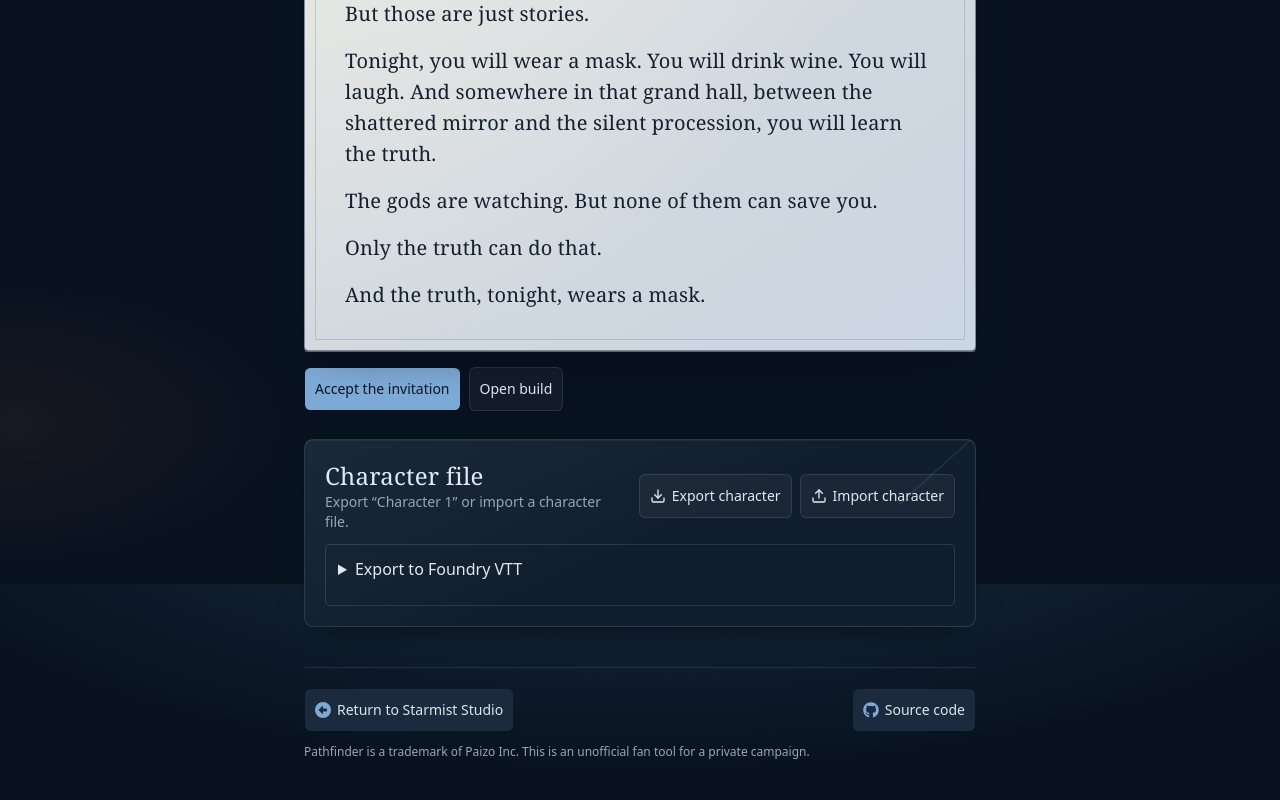
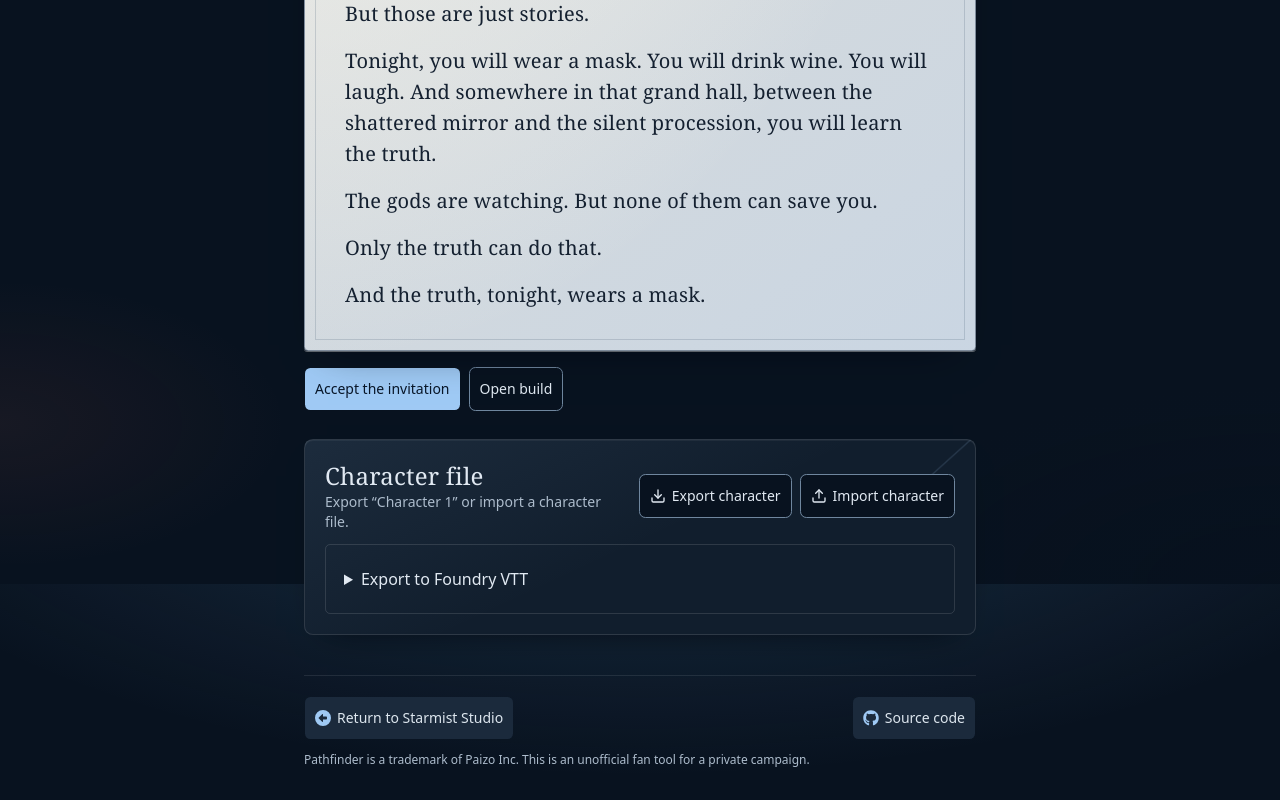
Before and after one commit to starbornone/masque-of-shattered-mirrors, a React (Vite) app: page / in a window 1280 px wide. Shown: the part 1016-1816 px from the top of the page. Built offline with nearby package versions, Linux system fonts and the light colour scheme.

Commit message:
Improve touch targets and dark-theme contrast

```diff
--- a/src/components/AncestryChoices.tsx
+++ b/src/components/AncestryChoices.tsx
@@ -58,7 +58,7 @@ function RulePicker({ label, kind, options, choice, onChange }: {
           <p className="text-muted-foreground">{textFor(selected.id).split('\n\n')[0]}</p>
           {textFor(selected.id).includes('\n\n') ? (
             <details>
-              <summary className="min-h-11 cursor-pointer py-2 font-medium">More rules for {selected.name}</summary>
+              <summary className="font-medium">More rules for {selected.name}</summary>
               <p className="whitespace-pre-line text-muted-foreground">{textFor(selected.id).split('\n\n').slice(1).join('\n\n')}</p>
             </details>
           ) : null}
--- a/src/components/BuildBoosts.tsx
+++ b/src/components/BuildBoosts.tsx
@@ -116,7 +116,7 @@ export function BuildBoosts({ build, onChange }: BuildBoostsProps) {
           />
         ) : null}
         <details className="rounded-md border border-border p-3">
-          <summary className="cursor-pointer font-medium">Optional voluntary flaws</summary>
+          <summary className="font-medium">Optional voluntary flaws</summary>
           <p className="my-2 text-muted-foreground">Choose a weakness for your character. Each choice lowers that attribute by 1 and gives no extra boost.</p>
           <div className="grid gap-x-3 sm:grid-cols-2">
             {attributeIds.filter((id) => id !== rule.flaw).map((id) => (
--- a/src/components/BuildFitSuggestions.tsx
+++ b/src/components/BuildFitSuggestions.tsx
@@ -33,7 +33,7 @@ export function BuildFitSuggestions({ kind, selected, onSelect }: BuildFitSugges
 
   return (
     <details className="rounded-md border border-border p-3">
-      <summary className="cursor-pointer font-medium">Campaign-fit {kind} suggestions</summary>
+      <summary className="font-medium">Campaign-fit {kind} suggestions</summary>
       <ul className="mt-2 divide-y divide-border">
         {suggestions.map(({ id, note }) => {
           const name = catalog[id].name
--- a/src/components/BuildOptionPicker.tsx
+++ b/src/components/BuildOptionPicker.tsx
@@ -120,7 +120,7 @@ export function BuildOptionPicker({ kind, value, onChange }: BuildOptionPickerPr
       ) : null}
 
       <details ref={browser} className="rounded-md border border-border">
-        <summary className="min-h-11 cursor-pointer px-3 py-2.5 font-medium">Browse {plural}</summary>
+        <summary className="px-3 font-medium">Browse {plural}</summary>
         <div className="space-y-4 border-t border-border px-3 py-3">
           <label className="block space-y-1">
             <span className="font-medium">Search {plural}</span>
--- a/src/components/FoundryExport.tsx
+++ b/src/components/FoundryExport.tsx
@@ -20,7 +20,7 @@ export function FoundryExport({ draft }: { draft: CharacterDraft }) {
 
   return (
     <details className="mt-3 rounded-md border border-border p-3">
-      <summary className="min-h-9 cursor-pointer font-medium">Export to Foundry VTT</summary>
+      <summary className="font-medium">Export to Foundry VTT</summary>
       <div className="space-y-3 text-sm">
         <p className="text-muted-foreground">For Foundry 14 with the PF2e 8.7.0 system. Create a blank Character in Foundry, right-click it in Actors, and choose <strong>Import Data</strong>. Importing replaces that actor’s data.</p>
         <p className="text-muted-foreground">Level, modifiers, skills, and gear transfer to the sheet. Open Biography → Campaign Notes for the checklist of compendium choices to add in Foundry.</p>
--- a/src/components/ui/button.tsx
+++ b/src/components/ui/button.tsx
@@ -4,33 +4,33 @@ import { cn } from "cn"
 import { Slot } from "radix-ui"
 
 const buttonVariants = cva(
-  "group/button inline-flex shrink-0 items-center justify-center rounded-lg border border-transparent bg-clip-padding text-sm font-medium whitespace-nowrap transition-all outline-none select-none focus-visible:border-ring focus-visible:ring-3 focus-visible:ring-ring/50 active:not-aria-[haspopup]:translate-y-px disabled:pointer-events-none disabled:opacity-50 aria-invalid:border-destructive aria-invalid:ring-3 aria-invalid:ring-destructive/20 dark:aria-invalid:border-destructive/50 dark:aria-invalid:ring-destructive/40 [&_svg]:pointer-events-none [&_svg]:shrink-0 [&_svg:not([class*='size-'])]:size-4",
+  "group/button inline-flex min-h-[44px] min-w-[44px] max-w-full shrink-0 items-center justify-center rounded-lg border border-transparent bg-clip-padding text-center text-sm font-medium whitespace-normal transition-colors select-none active:not-aria-[haspopup]:translate-y-px disabled:pointer-events-none disabled:opacity-50 aria-invalid:border-destructive aria-invalid:ring-3 [&_svg]:pointer-events-none [&_svg]:shrink-0 [&_svg:not([class*='size-'])]:size-4",
   {
     variants: {
       variant: {
-        default: "bg-primary text-primary-foreground hover:bg-primary/80",
+        default: "bg-primary text-primary-foreground hover:bg-primary/90",
         outline:
-          "border-border bg-background hover:bg-muted hover:text-foreground aria-expanded:bg-muted aria-expanded:text-foreground dark:border-input dark:bg-input/30 dark:hover:bg-input/50",
+          "border-input bg-background hover:bg-muted hover:text-foreground aria-expanded:bg-muted aria-expanded:text-foreground",
         secondary:
           "bg-secondary text-secondary-foreground hover:bg-[color-mix(in_oklch,var(--secondary),var(--foreground)_5%)] aria-expanded:bg-secondary aria-expanded:text-secondary-foreground",
         ghost:
           "hover:bg-muted hover:text-foreground aria-expanded:bg-muted aria-expanded:text-foreground dark:hover:bg-muted/50",
         destructive:
-          "bg-destructive/10 text-destructive hover:bg-destructive/20 focus-visible:border-destructive/40 focus-visible:ring-destructive/20 dark:bg-destructive/20 dark:hover:bg-destructive/30 dark:focus-visible:ring-destructive/40",
+          "bg-destructive/10 text-destructive hover:bg-destructive/15 dark:bg-destructive/15 dark:hover:bg-destructive/20",
         link: "text-primary underline-offset-4 hover:underline",
       },
       size: {
         default:
-          "h-8 gap-1.5 px-2.5 has-data-[icon=inline-end]:pr-2 has-data-[icon=inline-start]:pl-2",
-        xs: "h-6 gap-1 rounded-[min(var(--radius-md),10px)] px-2 text-xs in-data-[slot=button-group]:rounded-lg has-data-[icon=inline-end]:pr-1.5 has-data-[icon=inline-start]:pl-1.5 [&_svg:not([class*='size-'])]:size-3",
-        sm: "h-7 gap-1 rounded-[min(var(--radius-md),12px)] px-2.5 text-[0.8rem] in-data-[slot=button-group]:rounded-lg has-data-[icon=inline-end]:pr-1.5 has-data-[icon=inline-start]:pl-1.5 [&_svg:not([class*='size-'])]:size-3.5",
-        lg: "h-9 gap-1.5 px-2.5 has-data-[icon=inline-end]:pr-2 has-data-[icon=inline-start]:pl-2",
-        icon: "size-8",
+          "gap-1.5 px-2.5 py-2 has-data-[icon=inline-end]:pr-2 has-data-[icon=inline-start]:pl-2",
+        xs: "gap-1 py-2 rounded-[min(var(--radius-md),10px)] px-2 text-xs in-data-[slot=button-group]:rounded-lg has-data-[icon=inline-end]:pr-1.5 has-data-[icon=inline-start]:pl-1.5 [&_svg:not([class*='size-'])]:size-3",
+        sm: "gap-1 py-2 rounded-[min(var(--radius-md),12px)] px-2.5 text-[0.8rem] in-data-[slot=button-group]:rounded-lg has-data-[icon=inline-end]:pr-1.5 has-data-[icon=inline-start]:pl-1.5 [&_svg:not([class*='size-'])]:size-3.5",
+        lg: "gap-1.5 px-3 py-2.5 has-data-[icon=inline-end]:pr-2 has-data-[icon=inline-start]:pl-2",
+        icon: "size-11",
         "icon-xs":
-          "size-6 rounded-[min(var(--radius-md),10px)] in-data-[slot=button-group]:rounded-lg [&_svg:not([class*='size-'])]:size-3",
+          "size-11 rounded-[min(var(--radius-md),10px)] in-data-[slot=button-group]:rounded-lg [&_svg:not([class*='size-'])]:size-3",
         "icon-sm":
-          "size-7 rounded-[min(var(--radius-md),12px)] in-data-[slot=button-group]:rounded-lg",
-        "icon-lg": "size-9",
+          "size-11 rounded-[min(var(--radius-md),12px)] in-data-[slot=button-group]:rounded-lg",
+        "icon-lg": "size-12",
       },
     },
     defaultVariants: {
--- a/src/index.css
+++ b/src/index.css
@@ -105,18 +105,18 @@
   --card-foreground: oklch(0.93 0.015 250);
   --popover: oklch(0.23 0.035 255);
   --popover-foreground: oklch(0.93 0.015 250);
-  --primary: oklch(0.72 0.08 250);
+  --primary: oklch(0.82 0.075 250);
   --primary-foreground: oklch(0.2 0.04 255);
   --secondary: oklch(0.28 0.04 255);
   --secondary-foreground: oklch(0.92 0.015 250);
   --muted: oklch(0.28 0.035 255);
-  --muted-foreground: oklch(0.72 0.03 250);
+  --muted-foreground: oklch(0.79 0.028 250);
   --accent: oklch(0.32 0.05 250);
   --accent-foreground: oklch(0.93 0.015 250);
-  --destructive: oklch(0.62 0.16 25);
+  --destructive: oklch(0.78 0.12 25);
   --border: oklch(1 0 0 / 12%);
-  --input: oklch(1 0 0 / 14%);
-  --ring: oklch(0.65 0.08 250);
+  --input: oklch(0.61 0.045 250);
+  --ring: oklch(0.84 0.075 250);
   --chart-1: oklch(0.7 0.08 250);
   --chart-2: oklch(0.55 0.05 255);
   --chart-3: oklch(0.78 0.04 250);
@@ -175,6 +175,35 @@
     font-family: var(--font-heading);
     font-weight: 560;
     letter-spacing: 0.01em;
+  }
+
+  details > summary {
+    min-block-size: 44px;
+    padding-block: 0.625rem;
+    padding-inline: 0.375rem;
+    border-radius: var(--radius-md);
+    cursor: pointer;
+    overflow-wrap: anywhere;
+  }
+
+  @media (hover: hover) {
+    details > summary:hover {
+      background-color: var(--muted);
+    }
+  }
+
+  :where(a, button, summary, input, select, textarea):focus-visible {
+    outline: 2px solid var(--ring);
+    outline-offset: 2px;
+  }
+
+  :where(input, textarea)::placeholder {
+    color: var(--muted-foreground);
+    opacity: 1;
+  }
+
+  :where(input[type="checkbox"], input[type="radio"]) {
+    accent-color: var(--primary);
   }
 }
 
```
Also changed, not shown: src/components/EquipmentGuide.tsx (+5 -5 lines), src/components/FeatGuide.tsx (+4 -4 lines), src/components/SpellGuide.tsx (+5 -5 lines), 1 other file (tests, documents, lock files or other folders).
